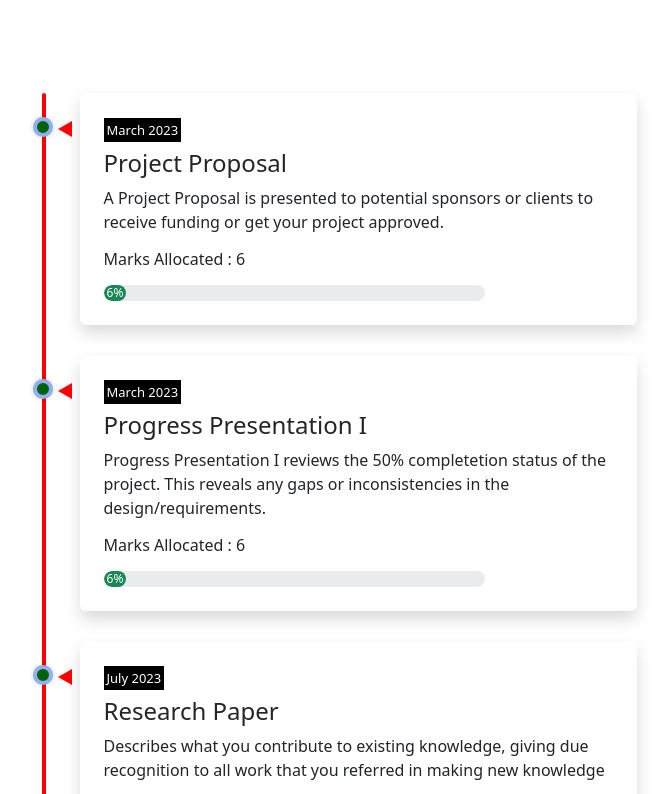
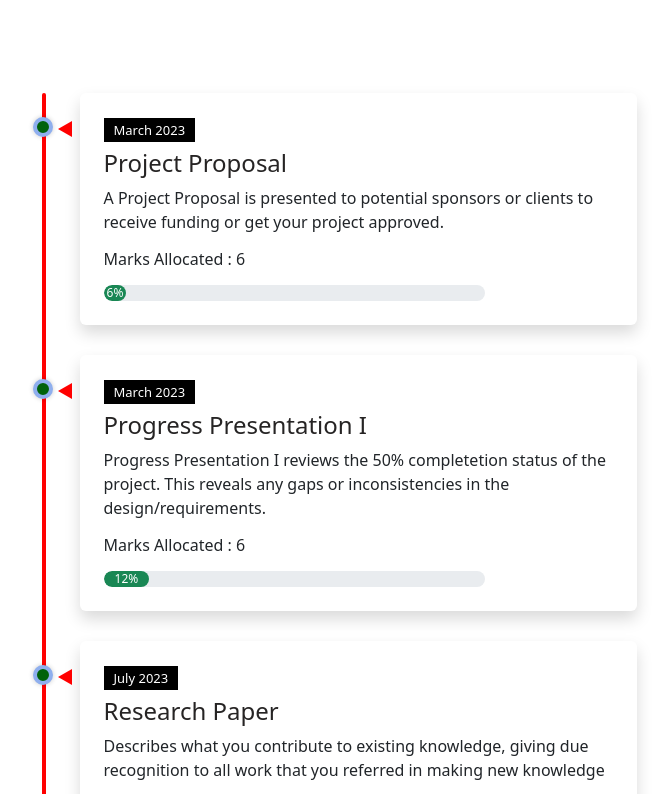
Before and after one commit to Kamindu99/Audiobook_Platform-Research_Website, a React (Create React App) app: page / in a window 1280 px wide. Shown: the part 5326-6120 px from the top of the page, without its empty margins (294-965 px from the left). Built offline with nearby package versions, Linux system fonts and the light colour scheme; the HTML template or start-up script is replaced by a standard one.

Commit message:
add time lines

```diff
--- a/src/Pages/Shared/Footer/Footer.tsx
+++ b/src/Pages/Shared/Footer/Footer.tsx
@@ -30,12 +30,12 @@ const Footer = () => {
                         </div>
                         <div className="col-md-2 col-sm-2 col-xs-2"></div>
                         <div className="col-md-2 col-sm-2 col-xs-2">
-                            <h5 className="heading">Tools</h5>
+                            <h5 className="heading">Team Members</h5>
                             <ul>
-                                <li>Python</li>
-                                <li>React Js</li>
-                                <li>GitHub</li>
-                                <li>Dijango</li>
+                                <li>Vihanga Janith</li>
+                                <li>Amanda Nethmini</li>
+                                <li>Kavindu Perera</li>
+                                <li>Kamindu Gayantha</li>
                             </ul>
                         </div>
                         <div className="col-md-2 col-sm-2 col-xs-2">
@@ -60,7 +60,7 @@ const Footer = () => {
                     <div className="divider mb-4"> </div>
                     <div className="row" style={{ fontSize: "10px", textAlign: "center" }}>
                         <div>
-                            Designed and Developed by SLIIT <br />
+                            Designed and Developed by ListenEd Team <br />
                         </div>
                     </div>
                 </div>
--- a/src/Pages/TimeLines.tsx
+++ b/src/Pages/TimeLines.tsx
@@ -13,50 +13,50 @@ function TimeLines() {
         {
             name: 'Progress Presentation I',
             date: 'March 2023',
-            progress: '6%',
+            progress: '12%',
             mark: '6',
             description: 'Progress Presentation I reviews the 50% completetion status of the project. This reveals any gaps or inconsistencies in the design/requirements.'
         },
         {
             name: 'Research Paper',
             date: 'July 2023',
-            progress: '6%',
+            progress: '22%',
             mark: '10',
             description: 'Describes what you contribute to existing knowledge, giving due recognition to all work that you referred in making new knowledge'
         },
         {
             name: 'Progress Presentation II',
             date: 'July 2023',
-            progress: '6%',
-            mark: '10',
+            progress: '40%',
+            mark: '18',
             description: 'Progress Presentation II reviews the 90% completetion status demonstration of the project. Along with a Poster presesntation which describes the project as a whole.'
         },
         {
             name: 'Website Assessment',
             date: 'July 2023',
-            progress: '6%',
-            mark: '10',
+            progress: '42%',
+            mark: '2',
             description: 'The Website helps to promote our research project and reveals all details related to the project.'
         },
         {
             name: 'Logbook',
             date: 'July 2023',
-            progress: '6%',
-            mark: '10',
+            progress: '45%',
+            mark: '3',
             description: 'Status of the project is validated through the Logbook. This also includes, Status documents 1 & 2.'
         },
         {
             name: 'Final Report',
             date: 'July 2023',
-            progress: '6%',
-            mark: '10',
+            progress: '64%',
+            mark: '19',
             description: 'Final Report evalutes the completed project done throughout the year. Marks mentioned below includes marks for Individual & group reports and also Final report.'
         },
         {
             name: 'Final Presentation & Viva',
             date: 'July 2023',
-            progress: '6%',
-            mark: '10',
+            progress: '84%',
+            mark: '20',
             description: 'Viva is held individually to assess each members contribution to the project.'
         }
     ]
@@ -76,7 +76,7 @@ function TimeLines() {
                                 <li className="timeline-item rounded ml-3 p-4 shadow">
                                     <div className="timeline-arrow mt-1"></div>
                                     <p className=" mb-2">
-                                        <span style={{ background: 'black', padding: '3px', color: 'white', fontSize: '13px' }}>{timeline?.date}</span>
+                                        <span style={{ background: 'black', padding: '3px 10px 3px 10px', color: 'white', fontSize: '13px' }}>{timeline?.date}</span>
                                     </p>
                                     <h4 className=" text-gray">{timeline?.name}</h4>
                                     <p className="text-small mt-2 font-weight-light">
```
